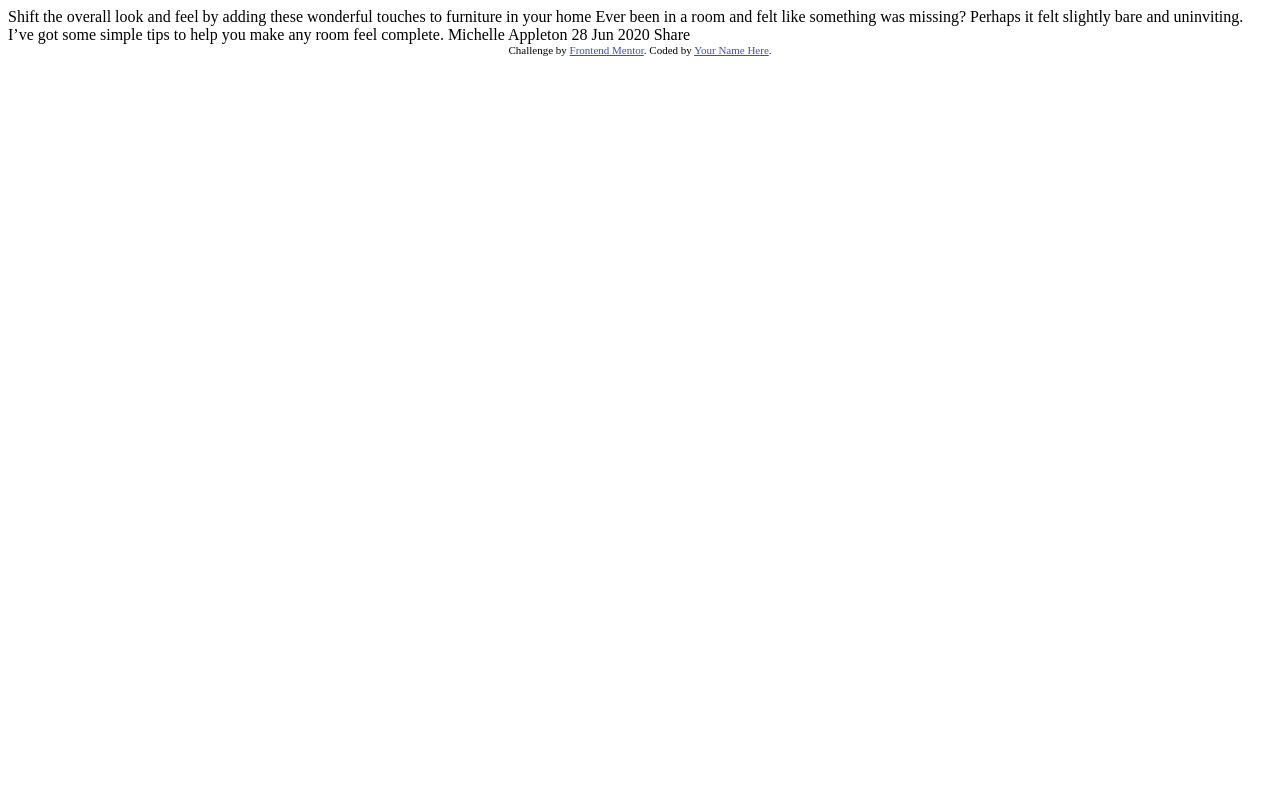
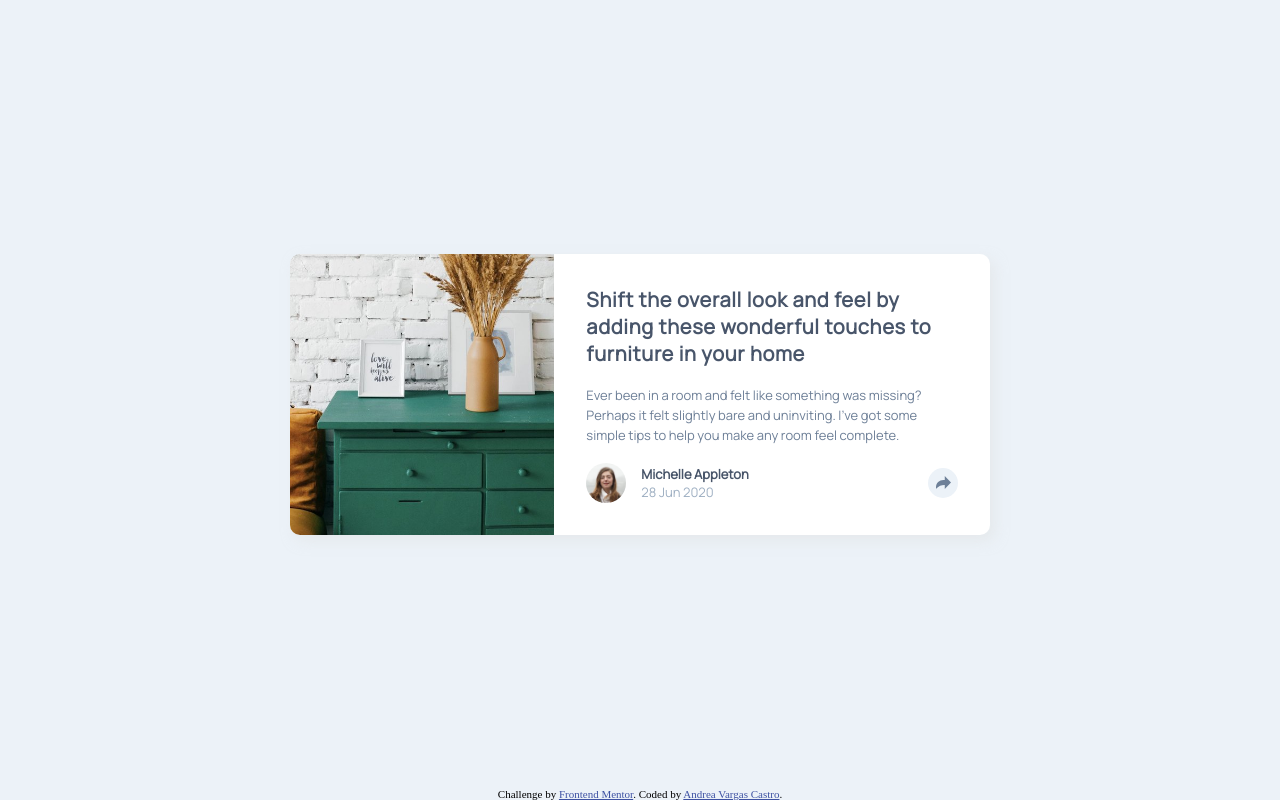
Before and after one commit to Yasmineili/fm-article-preview-avc, a plain HTML site: page index.html in a window 1280 px wide. Drawn offline with Linux system fonts and the light colour scheme.

Commit message:
[ADDED & UPDATED]: Desktop design (static)
Creation of color variables and basic style of article.

```diff
--- a/index.html
+++ b/index.html
@@ -3,34 +3,44 @@
 <head>
   <meta charset="UTF-8">
   <meta name="viewport" content="width=device-width, initial-scale=1.0"> <!-- displays site properly based on user's device -->
-
-  <link rel="icon" type="image/png" sizes="32x32" href="./images/favicon-32x32.png">
-
+  <link rel="stylesheet" href="./src/style.css">
+  <link rel="stylesheet" href="https://fonts.googleapis.com/css?family=Manrope">
+  <link rel="icon" type="image/png" sizes="32x32" href="./src/images/favicon-32x32.png">
+  <!--<link rel="arrow-icon" type="image/png" sizes="32x32" href="./src/images/icon-share.svg">-->
   <title>Frontend Mentor | Article preview component</title>
-
-  <!-- Feel free to remove these styles or customise in your own stylesheet 👍 -->
-  <style>
-    .attribution { font-size: 11px; text-align: center; }
-    .attribution a { color: hsl(228, 45%, 44%); }
-  </style>
 </head>
 <body>
-
+  <div class="article">
+    <div class="card">
+      <div class="frame">
+      <img class="image-post" src="./src/images/drawers.jpg" alt="interior-design"/>
+      </div>
+      <div class="container">
+        <p class="title">
           Shift the overall look and feel by adding these wonderful
           touches to furniture in your home
-
+        </p>
+        <p class="description">
           Ever been in a room and felt like something was missing? Perhaps
           it felt slightly bare and uninviting. I’ve got some simple tips
           to help you make any room feel complete.
-
-  Michelle Appleton
-  28 Jun 2020
-
-  Share
-
+        </p>
+        <div class="author">
+          <img class="profile" src="./src/images/avatar-michelle.jpg" alt="avatar-profile"/>
+          <div class="personal-data">
+            <p class="username">Michelle Appleton</p>
+            <p class="date">28 Jun 2020</p>
+          </div>
+          <div class="share">
+            <img class="arrow-icon active" src="./src/images/icon-share.svg" alt="share"/>
+          </div>
+        </div>
+      </div>
+    </div>
     <div class="attribution">
       Challenge by <a href="https://www.frontendmentor.io?ref=challenge" target="_blank">Frontend Mentor</a>.
-    Coded by <a href="#">Your Name Here</a>.
+      Coded by <a href="https://www.frontendmentor.io/profile/Yasmineili">Andrea Vargas Castro</a>.
+    </div>
   </div>
 </body>
 </html>
--- /dev/null
+++ b/src/style.css
@@ -0,0 +1,117 @@
+:root {
+  --veryDarkGrayishBlue: hsl(217, 19%, 35%);
+  --desaturatedDarkBlue: hsl(214, 17%, 51%);
+  --grayishBlue: hsl(212, 23%, 69%);
+  --lightGrayishBlue: hsl(210, 46%, 95%);
+}
+
+.article {
+  /* background */
+  position: absolute;
+  top: 0;
+  left: 0;
+  width: 100%;
+  height: 100%;
+  background-color: var(--lightGrayishBlue);
+  /* display post */
+  display: flex;
+  justify-content: center;
+  align-items: center;
+  flex-direction: column;
+}
+
+.card {
+  display: flex;
+  max-width: 700px;
+  min-height: 200px;
+  border-radius: 10px;
+  margin: auto 1.3em;
+  background-color: white;
+  box-shadow: 5px 6px 13px rgba(224, 225, 226, 0.5);
+}
+
+.frame {
+  width: 100%; /*650px*/
+  height: 100%;
+  overflow: hidden;
+  border-top-left-radius: 10px;
+  border-bottom-left-radius: 10px;
+}
+
+.image-post {
+  width: 120%;
+  height: 100%;
+  object-fit: cover;
+}
+
+p {
+  margin: 0;
+  font-size: 13px;
+  font-family: "Manrope", sans-serif;
+}
+
+.container {
+  margin: 32px;
+}
+
+.title {
+  font-size: 20px;
+  font-weight: 700;
+  letter-spacing: 0.035em;
+  color: var(--veryDarkGrayishBlue);
+}
+
+.description {
+  margin: 18px 0;
+  line-height: 20px;
+  color: var(--desaturatedDarkBlue);
+}
+
+.author {
+  display: flex;
+  align-items: center;
+}
+
+.profile {
+  width: 2.5em;
+  border-radius: 50%;
+}
+
+.personal-data {
+  margin-left: 15px;
+  margin-right: auto;
+}
+
+.username {
+  font-weight: 700;
+  color: var(--veryDarkGrayishBlue);
+}
+
+.date {
+  color: var(--grayishBlue);
+}
+
+/* Button Share ~ Social Network */
+.share {
+  /* circle */
+  min-width: 30px;
+  min-height: 30px;
+  cursor: pointer;
+  border-radius: 50%;
+  background-color: var(--lightGrayishBlue);
+  /* contain arrow */
+  display: flex;
+  justify-content: center;
+  align-items: center;
+}
+
+.arrow-icon {
+  color: blue;
+}
+
+.arrow-icon.active path {
+  fill:brown;
+}
+
+.attribution { font-size: 11px; text-align: center; }
+.attribution a { color: hsl(228, 45%, 44%); }
```
Lines whose indentation alone changed are shown as unchanged.
